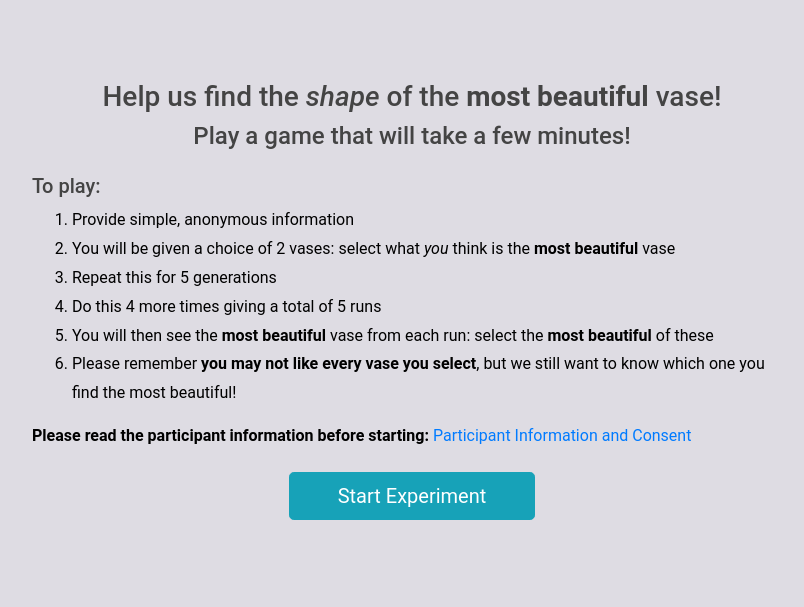
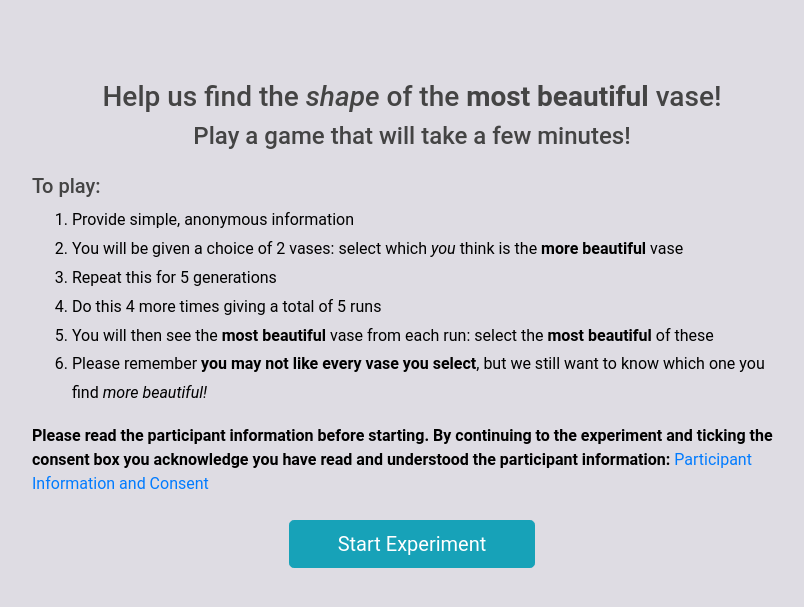
Before and after one commit to JoshMT04/ThePerfectPotStudy, a Flask app: page / in a window 1280 px wide. Shown: the part 56-663 px from the top of the page, without its empty margins (228-1032 px from the left). Run offline with Flask 3, Linux system fonts and the light colour scheme.

Commit message:
Improved english

```diff
--- a/app/templates/experiment_info.html
+++ b/app/templates/experiment_info.html
@@ -8,14 +8,15 @@ It extends the page structure defined in layout.html and adds additional section
         <h5 class="mt-4">{{ _('To play:') }}</h5>
         <ol style="line-height:180%">
             <li>{{ _('Provide simple, anonymous information') }}</li>
-            <li>{{ _('You will be given a choice of 2 vases: select what <em>you</em> think is the <b>most beautiful</b> vase') }}</li>
+            <li>{{ _('You will be given a choice of 2 vases: select which <em>you</em> think is the <b>more beautiful</b> vase') }}</li>
             <li>{{ _('Repeat this for 5 generations') }}</li>
             <li>{{ _('Do this 4 more times giving a total of 5 runs') }}</li>
             <li>{{ _('You will then see the <b>most beautiful</b> vase from each run: select the <b>most beautiful</b> of these') }}</li>
-            <li>{{ _('Please remember <b>you may not like every vase you select</b>, but we still want to know which one you find the most beautiful!') }}</li>
+            <li>{{ _('Please remember <b>you may not like every vase you select</b>, but we still want to know which one you find <em>more beautiful!</em>') }}</li>
         </ol>
         <p>
-            <strong>{{ _('Please read the participant information before starting:') }}</strong>
+            <strong>{{ _('Please read the participant information before starting.
+                By continuing to the experiment and ticking the consent box you acknowledge you have read and understood the participant information:') }}</strong>
             <a href="{{ url_for('about_us.participant_information') }}">{{ _('Participant Information and Consent') }}</a>
         </p>
         <div class="text-center mt-4">
--- a/app/templates/participant_information.html
+++ b/app/templates/participant_information.html
@@ -56,7 +56,7 @@
     <h5>Legal Basis and Consent</h5>
     <p>
         Your participation is voluntary and based on consent. <strong>You may stop at any time by leaving the site.</strong>
-        As all data is anonymous and we have no way of identifying you, we are not able to withdraw your data after you have submitted it.
+        As all data is anonymous and we have no way of identifying you; we are not able to withdraw your data after you have submitted it.
     </p>
 
     <h5>Data Storage and Security</h5>
@@ -73,7 +73,7 @@
 
     <h5>Risks and Benefits</h5>
     <p>
-        Risks are expected to be minimal and mainly relate to sharing questionnaire responses,
+        Risks are expected to be minimal and mainly relate to sharing questionnaire responses;
         however as it is not possible to identify you from the data, there
         are no direct risks to you as an individual. You may not receive any direct
         personal benefit, but your participation contributes to seminal research on visual preference.
--- a/app/templates/reaction_calibration.html
+++ b/app/templates/reaction_calibration.html
@@ -78,7 +78,7 @@
     </p>
 
     <div class="calibration-panel">
-        <div id="instruction">{{ _('Press Start to begin calibration.') }}</div>
+        <div id="instruction">{{ _('Press "Start Calibration" to begin.') }}</div>
         <div class="stimulus-zone">
             <button id="stimulus" class="stimulus" type="button" disabled>{{ _('Wait') }}</button>
         </div>
--- a/app/vase/routes.py
+++ b/app/vase/routes.py
@@ -28,12 +28,17 @@ include_previous_vase = True # Flag to include the previous vase in the next gen
 _upload_pool = ThreadPoolExecutor(max_workers=4, thread_name_prefix='drive-upload')
 
 def _upload_async(file_content, filename, folder_id):
-    """Submit a Drive upload to the thread pool. Errors are logged automatically."""
+    """Submit a Drive upload to the thread pool with one retry on failure."""
     def _do_upload():
-        try:
-            upload_file(file_content, filename, folder_id)
-        except Exception as e:
-            logging.error(f"Async upload failed for {filename}: {e}")
+        for attempt in range(2):
+            try:
+                upload_file(file_content, filename, folder_id)
+                return
+            except Exception as e:
+                if attempt == 0:
+                    logging.warning(f"Upload attempt 1 failed for {filename}: {e} — retrying")
+                else:
+                    logging.error(f"Upload failed permanently for {filename}: {e}")
     _upload_pool.submit(_do_upload)
 
 def _csv_scalar(value):
```
Also changed, not shown: 1 other file.
